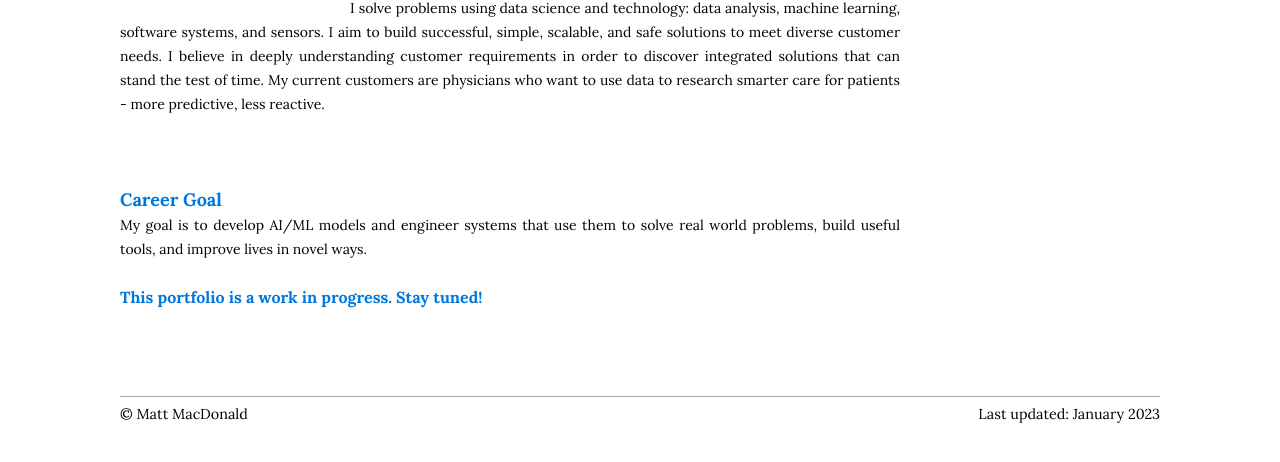
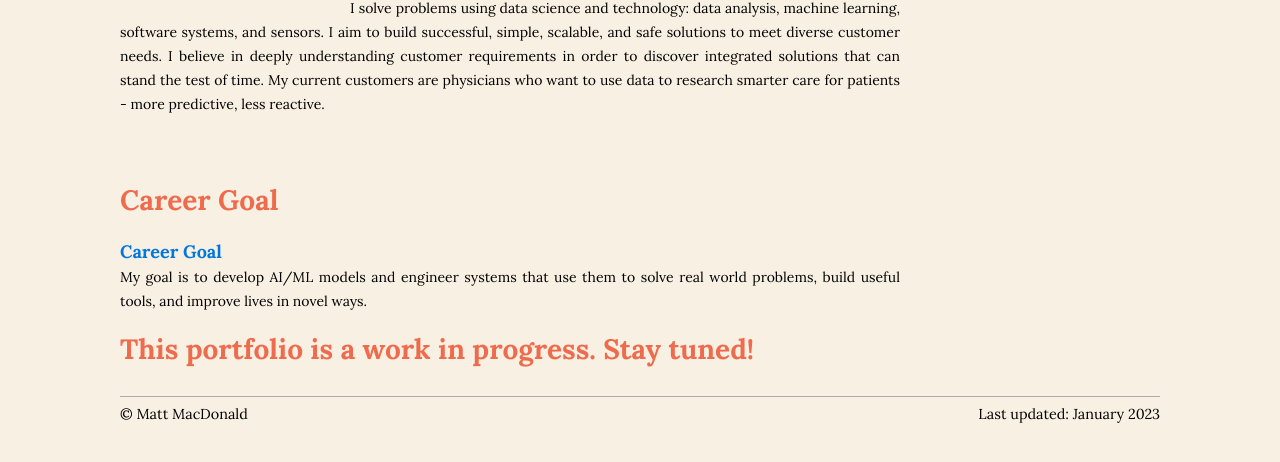
Before and after one commit to mttmac/mttmac.github.io, a Jekyll site: the page built from index.md, in a window 1280 px wide, cut to the strip 360-932 px from the top of the page. Shown: the top 462 px of the strip. Built offline with Jekyll 4.4.1, drawn with Linux system fonts in a browser that asks for light colours.

Commit message:
Test jekyll

```diff
--- a/_layouts/home.html
+++ b/_layouts/home.html
@@ -25,7 +25,9 @@
 
 
         <div class="homecontent">
-          <h1 class="title">Brief Bio</h1>
+          <b>
+            <h1 class="subtitle">Brief Bio</h1>
+          </b>
           I solve problems using data science and technology: data analysis, machine learning, software systems, and
           sensors. I aim to build successful, simple, scalable, and safe solutions to meet diverse customer needs. I
           believe in deeply understanding customer requirements in order to discover integrated solutions that can
@@ -35,6 +37,7 @@
           <br>
           <br>
           <br>
+          <h1 class="subtitle">Career Goal</h1>
           <b><span style="color:#07D">
               <font size="4">Career Goal</font>
             </span></b> <br>
@@ -42,9 +45,7 @@
           useful tools, and improve lives in novel ways.
           <br>
           <br>
-          <b><span style="color:#07D">
-              <font size="3">This portfolio is a work in progress. Stay tuned!</font>
-            </span></b> <br>
+          <h1 class="subtitle">This portfolio is a work in progress. Stay tuned!</h1>
         </div>
       </div>
       <div class="sidebar"></div>
--- a/css/main.css
+++ b/css/main.css
@@ -16,7 +16,7 @@ body {
 }
 
 body {
-  background-color: #fff;
+  background-color: #f8f0e3;
   font-family: 'Lora', serif;
   font-size: medium;
   text-align: center;
@@ -114,6 +114,16 @@ ul.posts span {
 /*
 /*****************************************************************************/
 
+/*
+Colour Palette
+Hex Codes: #3d5a80 // #98c1d9 // #e0fbfc // #ee6c4d //#293241
+Dark Blue, Blue, Teal, Orange, Black
+*/
+.site .content h1.subtitle {
+  color: #ee6c4d;
+  font-size: 4;
+}
+
 .site {
   font-size: 100%;
   text-align: justify;
@@ -133,12 +143,6 @@ ul.posts span {
   display: inline-block;
   margin-bottom: 2em;
 }
-
-/*
-Colour Palette
-Hex Codes: #3d5a80 // #98c1d9 // #e0fbfc // #ee6c4d //#293241
-Dark Blue, Blue, Teal, Orange, Black
-*/
 
 .site .header h1.title a {
   color: #ee6c4d;
--- a/css/syntax.css
+++ b/css/syntax.css
@@ -1,5 +1,5 @@
 .highlight {
-    background: #f8f0e3;
+    background: #ffffff;
 }
 
 .highlight .c {
```
